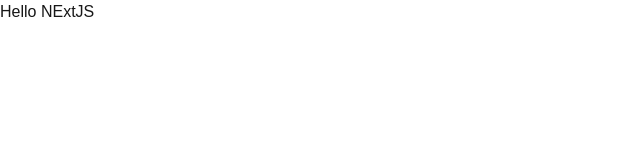
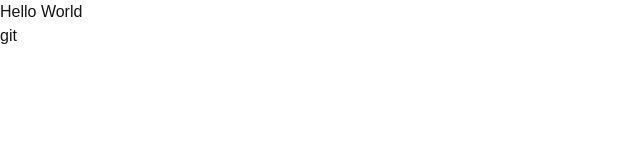
Before and after one commit to nikeshchaudhari/Restaurants-_Management_System, a Next.js app: page / in a window 1280 px wide. Shown: the top 160 px of the page, without its empty margins (0-640 px from the left). Built offline with nearby package versions, Linux system fonts and the light colour scheme.

Commit message:
added world

```diff
--- a/app/page.tsx
+++ b/app/page.tsx
@@ -3,7 +3,7 @@
 const page = () => {
   return (
     <div>
-      <h1>Hello NExtJS</h1>
+      <h1>Hello World</h1>git
     </div>
   )
 }
```
